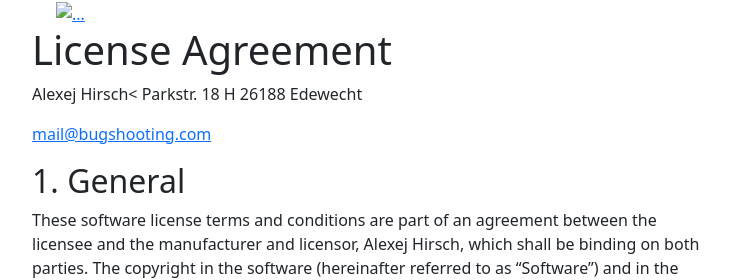
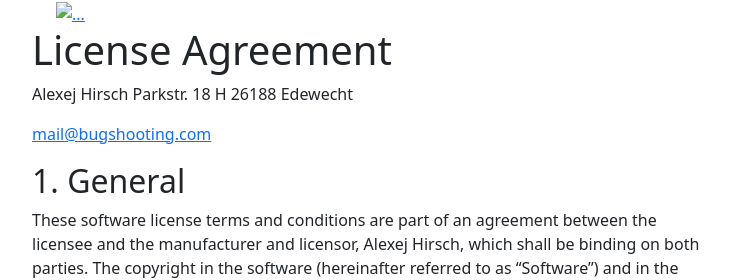
Before and after one commit to BugShooting/BugShooting.Homepage, a Jekyll site: the page built from agreement.md, in a window 1280 px wide and 900 px high. Shown: the top 280 px of the window, without its empty margins (268-1000 px from the left). Built offline with Jekyll 4.4.1, drawn with Linux system fonts in a browser that asks for light colours.

```diff
--- a/agreement.md
+++ b/agreement.md
@@ -4,7 +4,7 @@ title: License Agreement
 permalink: /agreement/
 ---
 
-Alexej Hirsch<
+Alexej Hirsch
 Parkstr. 18 H
 26188 Edewecht
 
```
